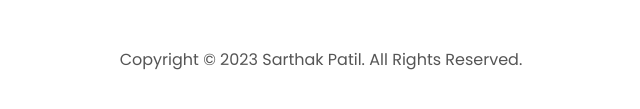
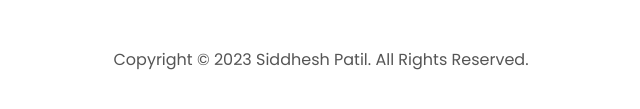
Before and after one commit to SIDD011/Portfolio-website, a plain HTML site: page index.html in a window 1280 px wide. Shown: the part 3449-3558 px from the top of the page, 319-959 px from the left. Drawn offline with Linux system fonts and the light colour scheme.

Commit message:
Update index.html

```diff
--- a/index.html
+++ b/index.html
@@ -311,7 +311,7 @@
           </ul>
         </div>
       </nav>
-      <p>Copyright &#169; 2023 Sarthak Patil. All Rights Reserved.</p>
+      <p>Copyright &#169; 2023 Siddhesh Patil. All Rights Reserved.</p>
     </footer>
     <script src="script.js"></script>
   </body>
```
